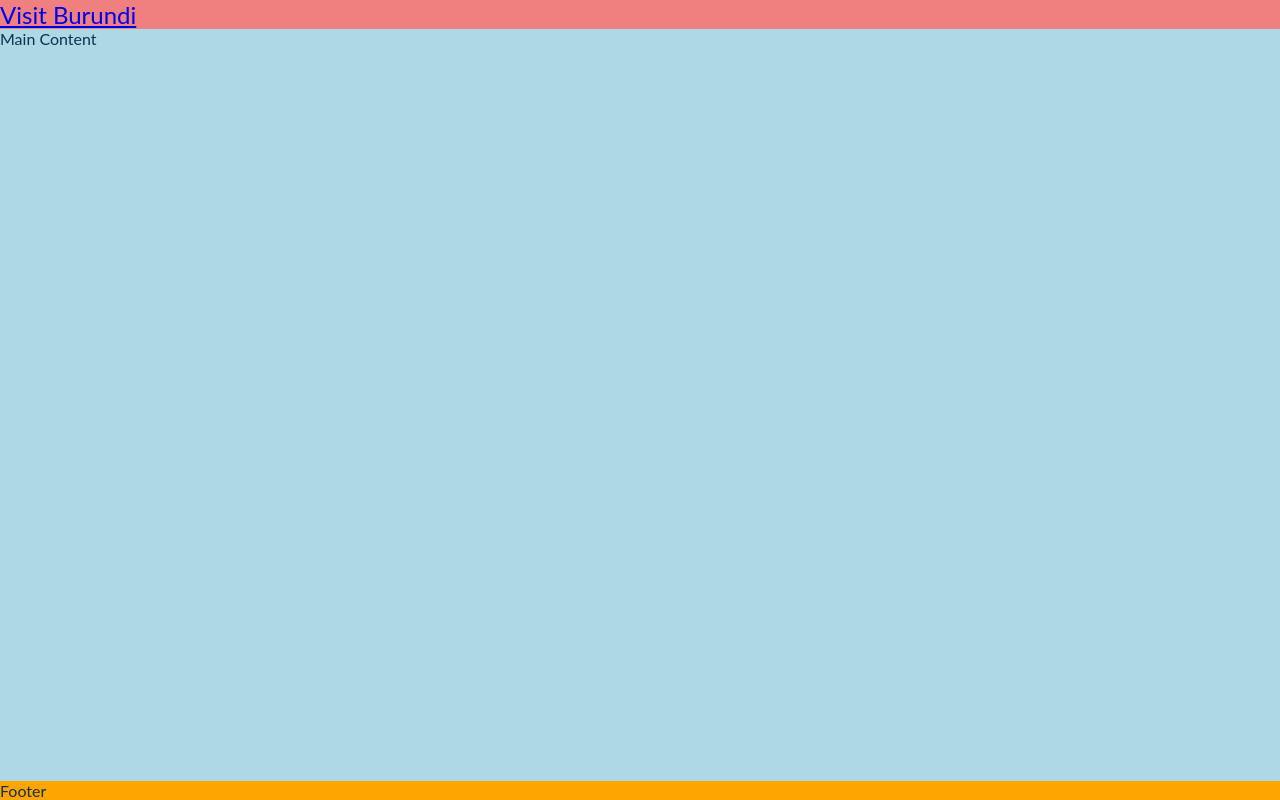
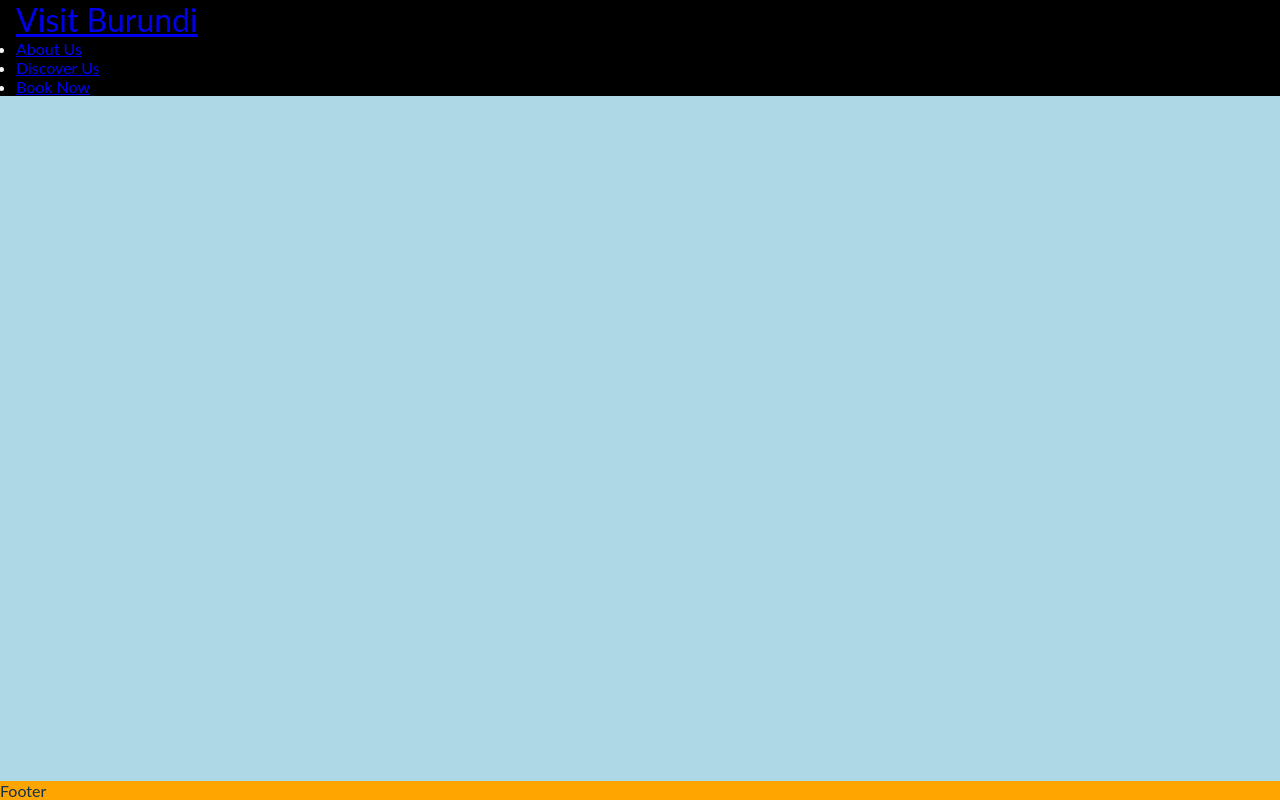
Before and after one commit to CedricNtwari/visit-burundi, a plain HTML site: page index.html in a window 1280 px wide. Drawn offline with Linux system fonts and the light colour scheme.

Commit message:
Implement fixed header with updated bachground color

```diff
--- a/assets/css/style.css
+++ b/assets/css/style.css
@@ -38,7 +38,12 @@ body {
 
 /* Header */
 header {
-    background-color: lightcoral;
+    background-color: var(--custom-nav-bg-color);
+    color: var(--custom-header-white-color);
+    padding: 0 1rem;
+    position: fixed;
+    z-index: 99;
+    width: 100%;
 }
 
 h1 {
--- a/index.html
+++ b/index.html
@@ -39,8 +39,13 @@
   <body>
     <!-- Header -->
     <header>
+      <a href="index.html"><h1 id="logo">Visit Burundi</h1></a>
       <nav>
-        <a href="index.html"><h1 id="logo">Visit Burundi</h1></a>
+        <ul>
+          <li><a href="aboutus.html">About Us</a></li>
+          <li><a href="discover.html">Discover Us</a></li>
+          <li><a href="booknow.html">Book Now</a></li>
+        </ul>
       </nav>
     </header>
 
```
